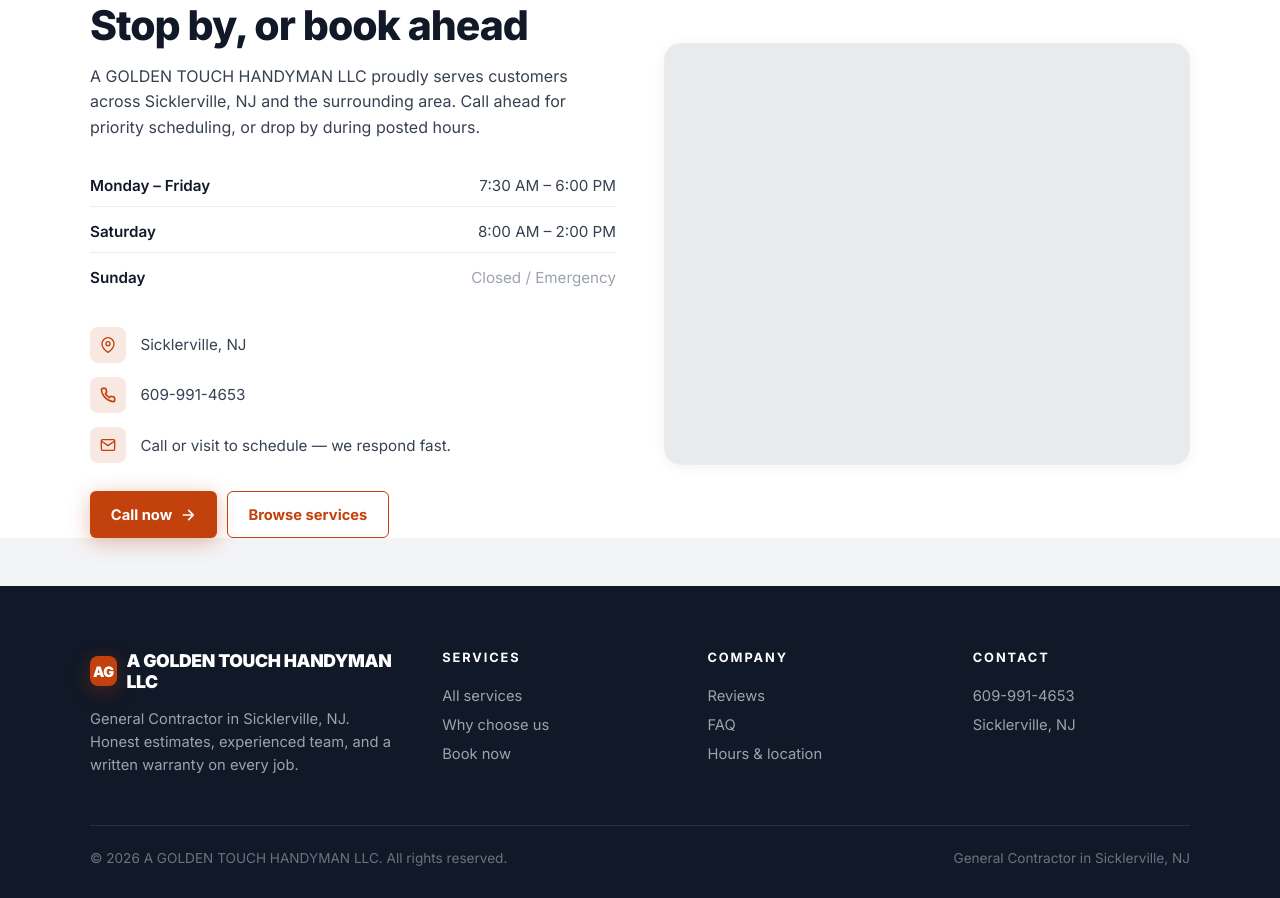
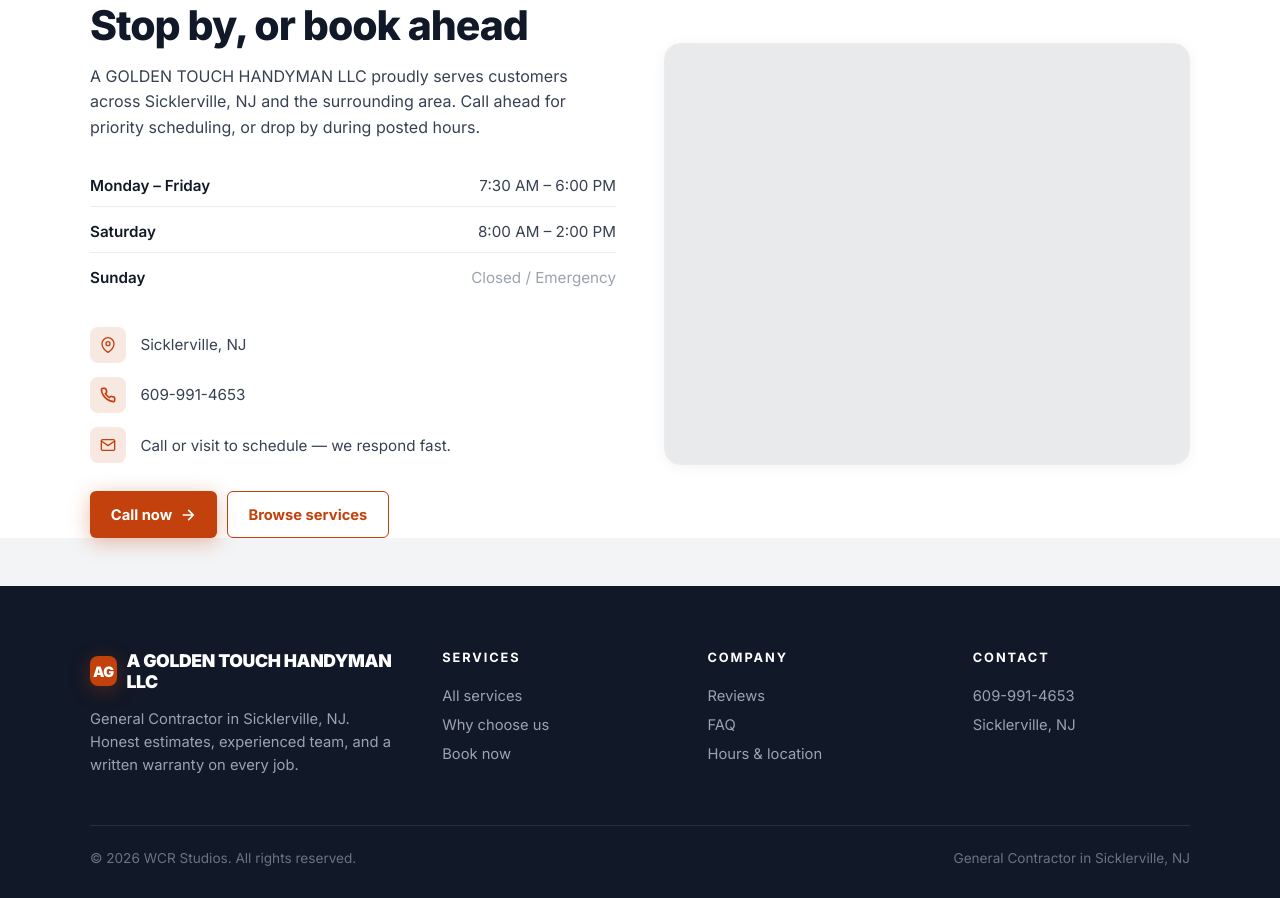
Before and after one commit to Wrenbjor/trades--a-golden-touch-handyman-llc, a plain HTML site: page index.html in a window 1280 px wide. Shown: the part 4691-5589 px from the top of the page. Drawn offline with nearby package versions, Linux system fonts and the light colour scheme; no server answers.

Commit message:
Update site

```diff
--- a/index.html
+++ b/index.html
@@ -605,7 +605,7 @@
     </div>
   </div>
   <div class="foot-bottom">
-    <div>&copy; 2026 A GOLDEN TOUCH HANDYMAN LLC. All rights reserved.</div>
+    <div>&copy; 2026 WCR Studios. All rights reserved.</div>
     <div>General Contractor in Sicklerville, NJ</div>
   </div>
 </footer>
```
